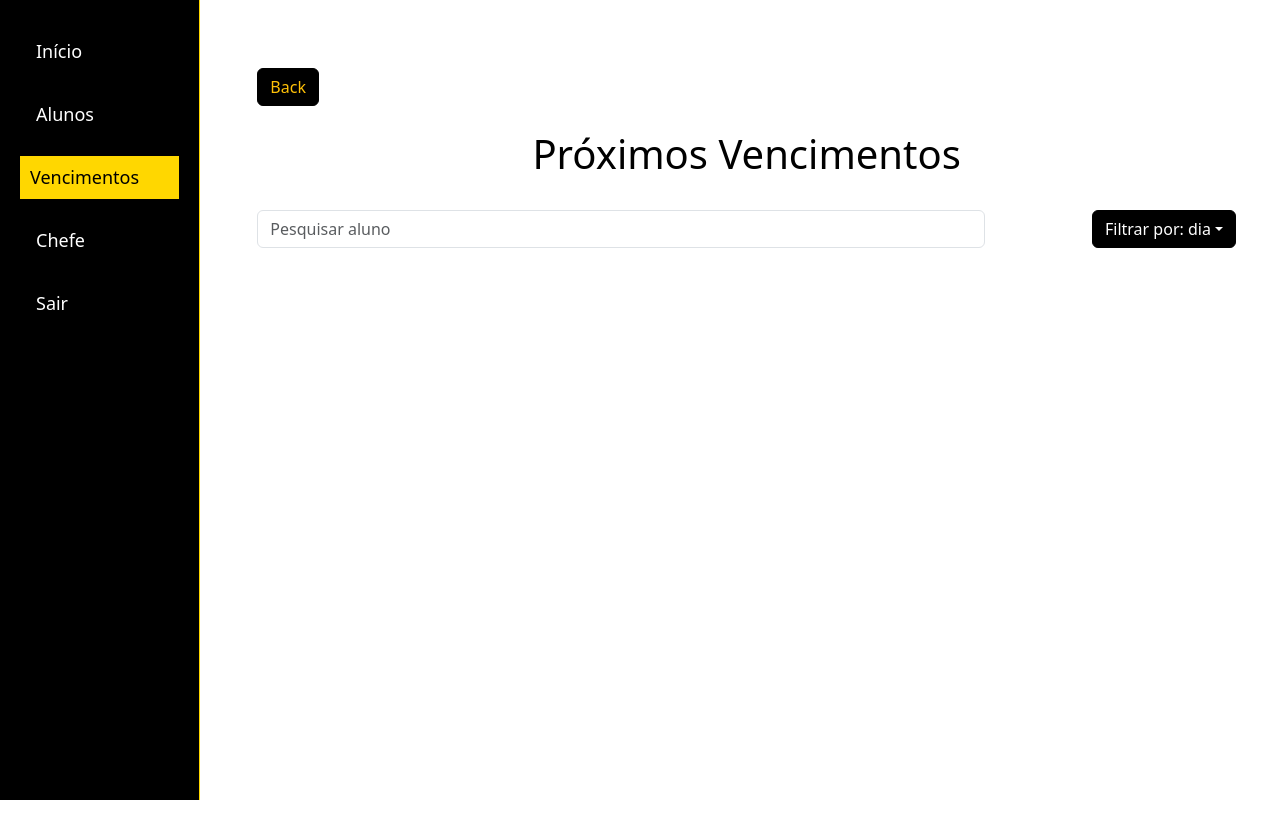
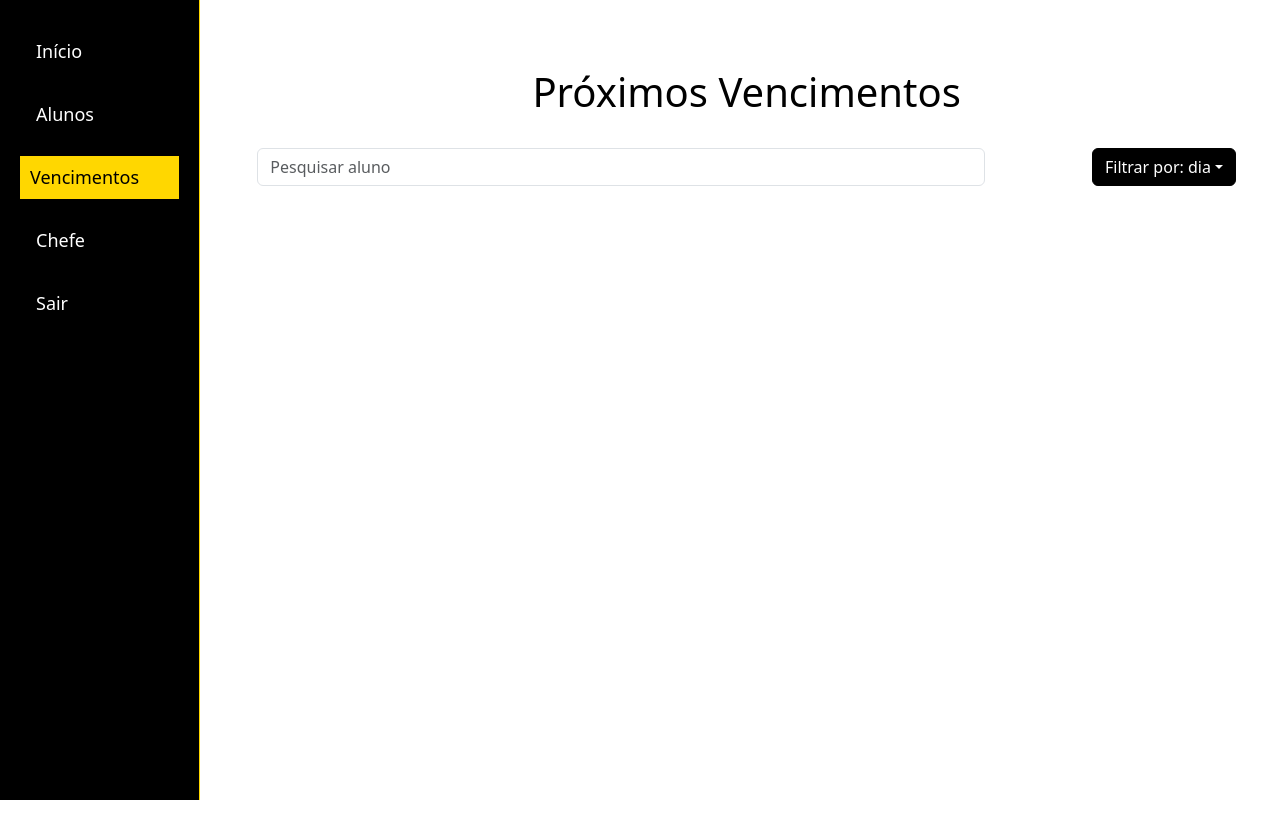
Before and after one commit to jotafreitas/AkademiaDoCorpo, a React (Vite) app in the folder DesktopProject/AkademiaDesktop/src/renderer/: page /proximosVencimentos in a window 1280 px wide. Shown: the top 838 px of the page. Built offline with nearby package versions, Linux system fonts and the light colour scheme.

Commit message:
retirei o botão de voltar

```diff
--- a/DesktopProject/AkademiaDesktop/src/renderer/src/Pages/ProximosVencimentos/ProximosVencimentos.jsx
+++ b/DesktopProject/AkademiaDesktop/src/renderer/src/Pages/ProximosVencimentos/ProximosVencimentos.jsx
@@ -48,11 +48,6 @@ function ProximosVencimentos() {
             <Container className="pt-4 pb-4">
                 <Row className="mb-4">
                     <Col>
-                        <Button variant="danger" onClick={() => navigate(-1)}>Back</Button>
-                    </Col>
-                </Row>
-                <Row className="mb-4">
-                    <Col>
                         <h1 className="text-center">Próximos Vencimentos</h1>
                     </Col>
                 </Row>
```
